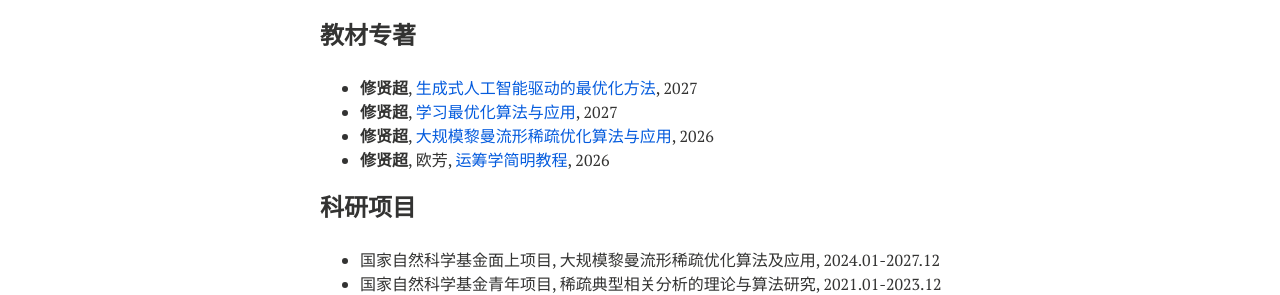
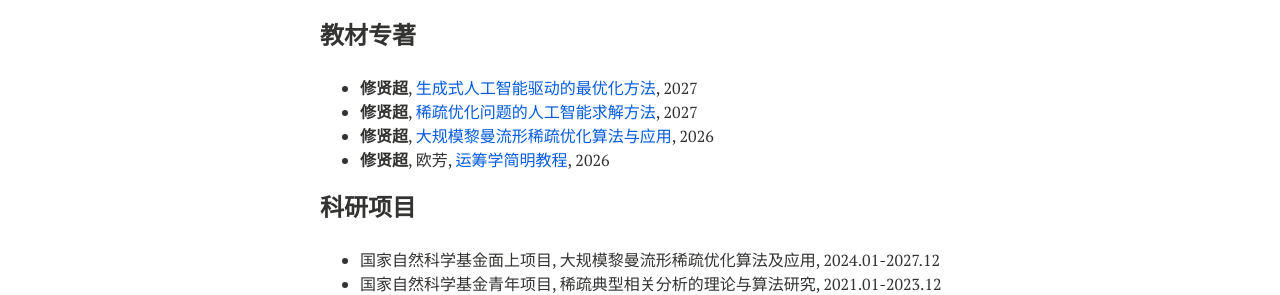
Before and after one commit to xianchaoxiu/xianchaoxiu.github.io, a Jekyll site: the page built from chinese/index.md, in a window 1280 px wide. Shown: the part 991-1286 px from the top of the page. Built offline with Jekyll 4.4.1, drawn with Linux system fonts in a browser that asks for light colours; nearby versions of some CDN libraries.

Commit message:
Update index.md

```diff
--- a/chinese/index.md
+++ b/chinese/index.md
@@ -46,8 +46,8 @@ share: false
 
 
 ### 教材专著
-* <b>修贤超</b>,  <a href="https://xianchaoxiu.github.io/chinese/book/LLMOPT/" class="textlink" target="_blank"> 生成式人工智能驱动的最优化方法</a>, 2027  <br>
-* <b>修贤超</b>,  <a href="https://xianchaoxiu.github.io/chinese/book/L2O/" class="textlink" target="_blank"> 学习最优化算法与应用</a>, 2027  <br>
+* <b>修贤超</b>,  <a href="https://xianchaoxiu.github.io/chinese/book/LLMOPT/" class="textlink" target="_blank">生成式人工智能驱动的最优化方法</a>, 2027  <br>
+* <b>修贤超</b>,  <a href="https://xianchaoxiu.github.io/chinese/book/L2O/" class="textlink" target="_blank">稀疏优化问题的人工智能求解方法</a>, 2027  <br>
 * <b>修贤超</b>, <a href="https://xianchaoxiu.github.io/chinese/book/OPT/" class="textlink" target="_blank">大规模黎曼流形稀疏优化算法与应用</a>, 2026  <br>
 * <b>修贤超</b>, 欧芳, <a href="https://xianchaoxiu.github.io/chinese/book/OR/" class="textlink" target="_blank"> 运筹学简明教程</a>, 2026  <br>
 
```
